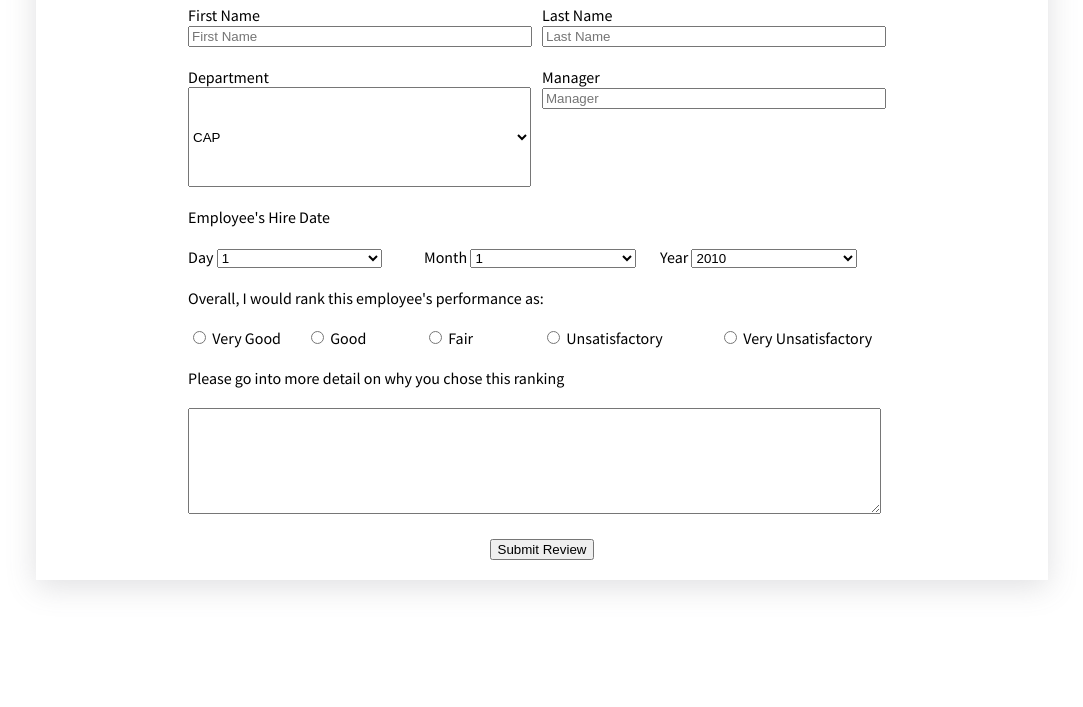
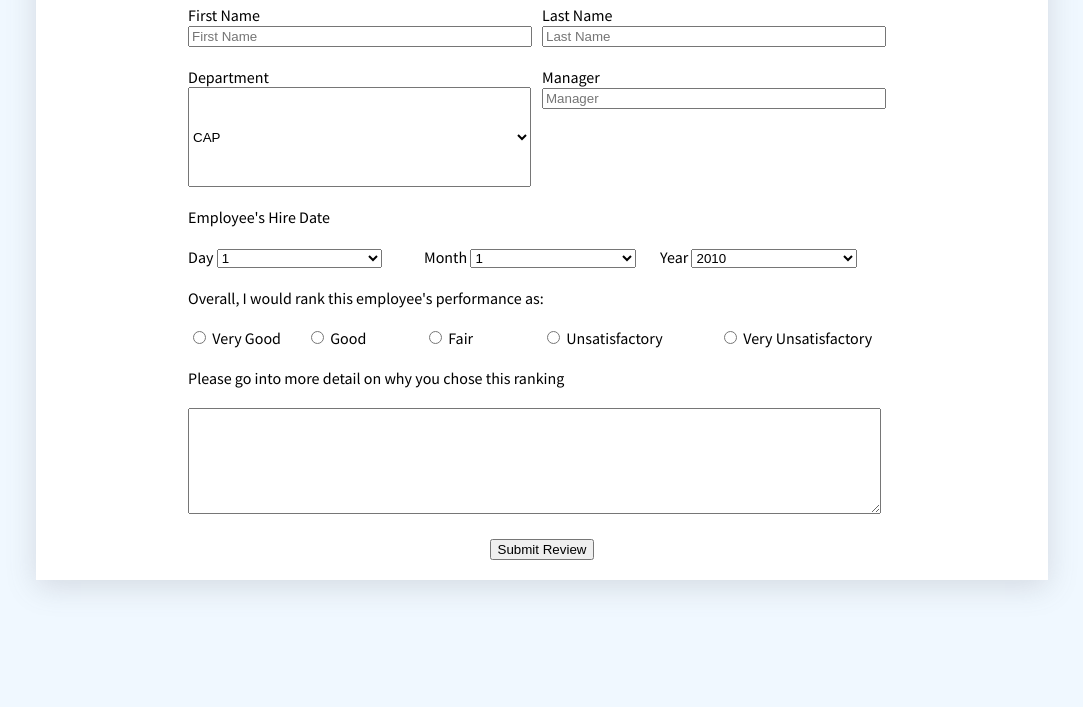
Before and after one commit to RaffaySajjad/Performance-Evaluation, a plain HTML site: page index.html in a window 1280 px wide. Shown: the part 224-931 px from the top of the page, without its empty margins (98-1181 px from the left). Drawn offline with Linux system fonts and the light colour scheme.

Commit message:
Changed backgroud to aliceblue

```diff
--- a/Styles.css
+++ b/Styles.css
@@ -2,7 +2,12 @@
     text-align: center;
     font-family: 'Source Sans Pro', sans-serif;
     box-shadow: rgba(100, 100, 111, 0.2) 0px 7px 29px 0px;
+    background-color: white;
     margin: 10%;
+}
+
+body {
+    background-color: aliceblue;
 }
 
 .form-align {
```
Also changed, not shown: index.html (renamed from Practise.html), 1 other file.
